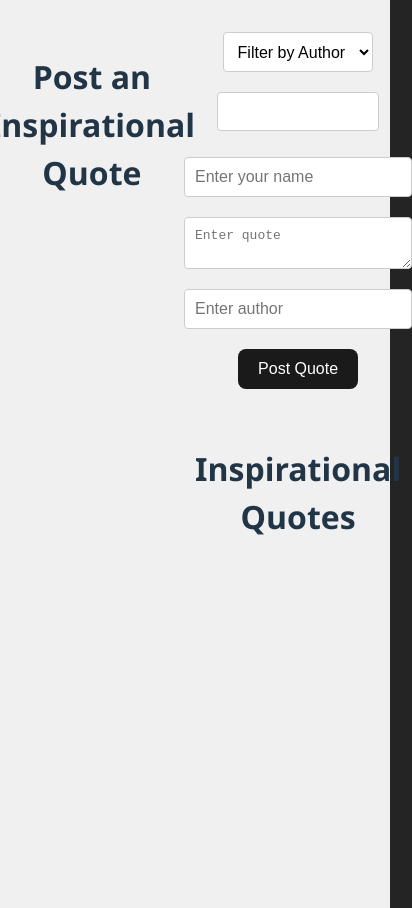
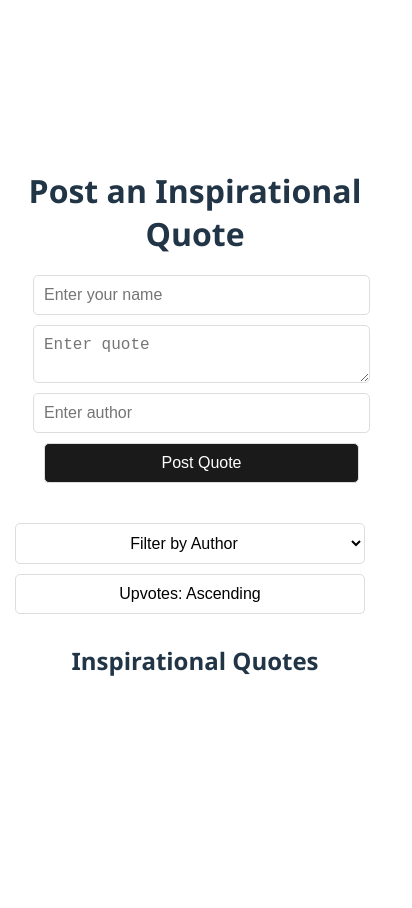
Before and after one commit to kwingham/motivating-quotes, a website built with Vite: page client/index.html in a window 390 px wide. Shown: the whole page, 412 px wide, since content can reach past the window. After the commit the page ends 844 px from the top, so only its background shows below. Built offline with nearby package versions, Linux system fonts and the light colour scheme; no server answers.

Commit message:
corrective change

```diff
--- a/client/index.html
+++ b/client/index.html
@@ -8,19 +8,11 @@
     <script type="module" src="/app.js" defer></script>
   </head>
   <body>
-    <header>
-      <h1>Post an Inspirational Quote</h1>
-    </header>
-    <!-- Centered container -->
     <div class="container">
-      <!-- Filter and sorting section -->
-      <div class="filter-sort-container">
-        <select id="author-filter">
-          <option value="All Authors">Filter by Author</option>
-          <!-- Options will be dynamically populated -->
-        </select>
-        <button id="sort-order">Upvotes: Ascending</button>
-      </div>
+      <!-- Form header -->
+      <header>
+        <h1>Post an Inspirational Quote</h1>
+      </header>
       <!-- Form to post a new quote -->
       <form id="quote-form">
         <input
@@ -33,6 +25,14 @@
         <input type="text" id="author" placeholder="Enter author" required />
         <button type="submit">Post Quote</button>
       </form>
+      <!-- Filter and sorting buttons after form -->
+      <div class="filter-sort">
+        <select id="author-filter">
+          <option value="All Authors">Filter by Author</option>
+          <!-- Options will be dynamically populated -->
+        </select>
+        <button id="sort-order">Upvotes: Ascending</button>
+      </div>
       <!-- Section to display quotes -->
       <section>
         <h2>Inspirational Quotes</h2>
--- a/client/style.css
+++ b/client/style.css
@@ -1,133 +1,105 @@
-:root {
+body {
+  margin: 0;
+  display: flex;
+  justify-content: center;
+  align-items: center;
+  min-height: 100vh;
   font-family: "Segoe UI", sans-serif;
-  line-height: 1.5;
-  font-weight: 400;
-  color-scheme: light dark;
-  color: rgba(255, 255, 255, 0.87);
-  background-color: #242424;
-  font-synthesis: none;
-  text-rendering: optimizeLegibility;
-  -webkit-font-smoothing: antialiased;
-  -moz-osx-font-smoothing: grayscale;
+  background-color: #f0f0f0;
+  color: #213547;
 }
 
-body {
-  margin: 0;
-  padding: 0;
-  background-color: #f0f0f0;
-  display: flex;
-  justify-content: center;
-  align-items: flex-start; /* Prevents the form from going to the middle */
-  min-height: 100vh;
-  padding: 2rem;
-}
-
-header {
+.container {
+  max-width: 1000px;
+  padding: 20px;
   text-align: center;
-  margin-bottom: 1rem;
 }
 
 h1 {
-  font-size: 2.5em;
+  font-size: 2.5rem;
   margin-bottom: 20px;
-  color: #213547;
-}
-
-/* Centered container for the entire content */
-.container {
-  display: flex;
-  flex-direction: column;
-  align-items: center;
-  width: 100%;
-  max-width: 1000px;
-}
-
-/* Filter and sort section */
-.filter-sort-container {
-  display: flex;
-  justify-content: center;
-  gap: 10px;
-  margin-bottom: 1rem;
-  width: 100%;
-}
-
-.filter-sort-container select,
-.filter-sort-container button {
-  padding: 0.6em;
-  font-size: 1em;
-  background-color: #fff;
-  border: 1px solid #ccc;
-  border-radius: 4px;
-  cursor: pointer;
 }
 
 form {
   display: flex;
   flex-direction: column;
   align-items: center;
+  margin-bottom: 30px;
   width: 100%;
   max-width: 400px;
-  margin-bottom: 30px;
+  padding: 1rem;
 }
 
-input,
-textarea {
+form input,
+form textarea,
+form button {
+  margin-bottom: 10px;
   padding: 10px;
-  margin: 10px 0;
-  border-radius: 4px;
-  border: 1px solid #ccc;
-  font-size: 1em;
+  font-size: 1rem;
   width: 100%;
+  border: 1px solid #ddd;
+  border-radius: 5px;
 }
 
-button {
-  border-radius: 8px;
-  border: 1px solid transparent;
-  padding: 0.6em 1.2em;
-  font-size: 1em;
-  font-weight: 500;
+form button {
   background-color: #1a1a1a;
+  color: white;
   cursor: pointer;
-  color: white;
-  margin-top: 10px;
+  transition: background-color 0.3s, border-color 0.3s;
 }
 
-button:hover {
+form button:hover {
+  background-color: #444;
   border-color: #646cff;
 }
 
-section {
-  width: 100%;
+.filter-sort {
+  display: flex;
+  justify-content: flex-start;
+  align-items: center;
+  margin-bottom: 20px;
 }
 
-h2 {
-  font-size: 2em;
-  text-align: center;
-  margin-bottom: 20px;
-  color: #213547;
+.filter-sort select,
+.filter-sort button {
+  padding: 10px;
+  font-size: 1rem;
+  margin-right: 10px;
+  background-color: #fff;
+  border: 1px solid #ddd;
+  border-radius: 5px;
+  cursor: pointer;
+  transition: background-color 0.3s;
+}
+
+.filter-sort button:hover,
+.filter-sort select:hover {
+  background-color: #eee;
 }
 
 ul {
-  list-style-type: none;
+  list-style: none;
   padding: 0;
+  margin: 0;
 }
 
 li {
-  margin-bottom: 20px;
   background-color: #fff;
   border: 1px solid #ddd;
   padding: 15px;
+  margin-bottom: 10px;
+  text-align: left;
   border-radius: 5px;
   box-shadow: 0 2px 4px rgba(0, 0, 0, 0.1);
   max-width: 600px;
-  margin: 0 auto; /* Centers the list items */
+  margin: 0 auto;
 }
 
 blockquote {
-  font-size: 1.2em;
+  font-size: 1.2rem;
+  margin: 0;
   font-style: italic;
   color: #333;
-  margin: 0;
 }
 
 p {
@@ -141,26 +113,101 @@ button.upvote-btn {
   border: none;
   padding: 5px 10px;
   cursor: pointer;
+  border-radius: 5px;
   margin-top: 5px;
+  transition: background-color 0.3s;
 }
 
 button.upvote-btn:hover {
   background-color: #ffae33;
 }
 
-/* Responsiveness */
-@media (max-width: 768px) {
+button.upvote-btn:disabled {
+  background-color: #ccc;
+  cursor: not-allowed;
+}
+
+/* MEDIA QUERIES for responsiveness */
+@media (max-width: 600px) {
   h1 {
-    font-size: 2em;
+    font-size: 2rem;
   }
 
-  form,
+  .filter-sort {
+    flex-direction: column;
+    align-items: center;
+    justify-content: center;
+  }
+
+  .filter-sort select,
+  .filter-sort button {
+    width: 100%;
+    margin-bottom: 10px;
+    text-align: center;
+  }
+
+  form {
+    width: 100%;
+    max-width: 90%;
+    padding: 0 1.5rem;
+  }
+
   li {
+    font-size: 0.9rem;
     max-width: 100%;
   }
 
-  .filter-sort-container {
-    flex-direction: column;
-    align-items: center;
+  blockquote {
+    font-size: 1.1rem;
   }
 }
+
+@media (min-width: 601px) and (max-width: 1024px) {
+  h1 {
+    font-size: 2.2rem;
+  }
+
+  form {
+    width: 100%;
+    max-width: 600px;
+    padding-left: 2rem;
+    padding-right: 2rem;
+  }
+
+  li {
+    font-size: 1rem;
+    max-width: 90%;
+  }
+
+  blockquote {
+    font-size: 1.3rem;
+  }
+}
+
+@media (min-width: 1025px) {
+  h1 {
+    font-size: 3rem;
+  }
+
+  form {
+    width: 100%;
+    max-width: 600px;
+  }
+
+  li {
+    font-size: 1.1rem;
+    padding: 20px;
+    max-width: 80%;
+  }
+
+  blockquote {
+    font-size: 1.4rem;
+  }
+}
+
+@media (prefers-color-scheme: light) {
+  body {
+    color: #213547;
+    background-color: #ffffff;
+  }
+}
```
